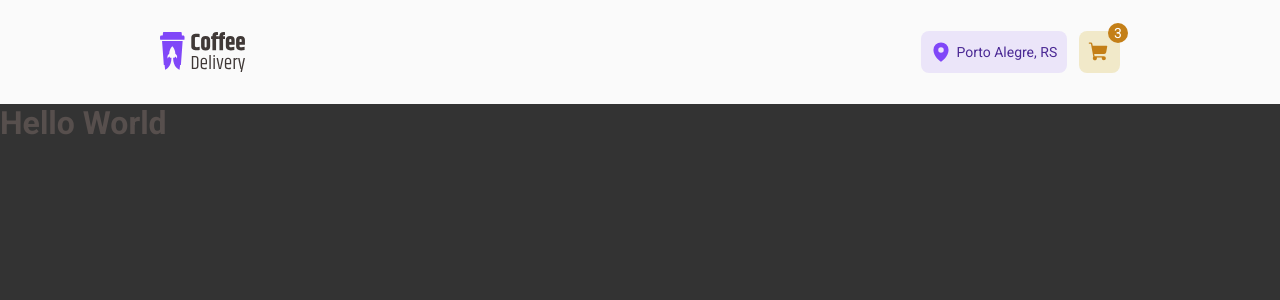
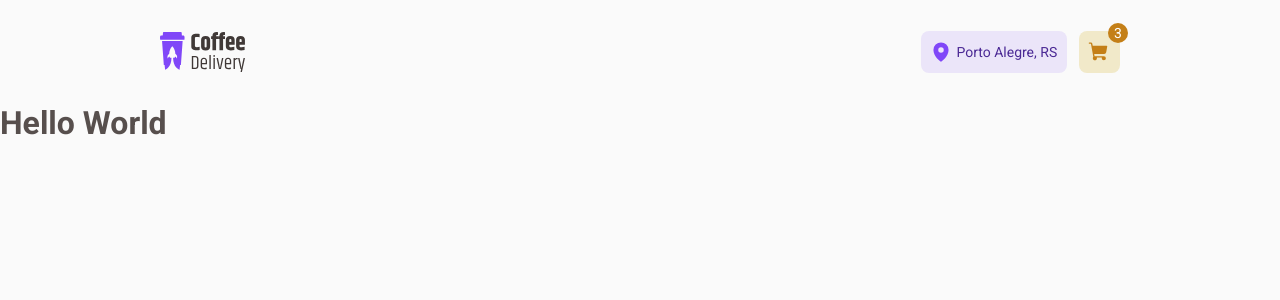
Before and after one commit to WagnerReis/Coffe-Delivery, a React (Vite) app: page / in a window 1280 px wide. Shown: the top 300 px of the page. Built offline with nearby package versions, Linux system fonts and the light colour scheme.

Commit message:
style: restore dynamic background color from theme

```diff
--- a/src/styles/global.ts
+++ b/src/styles/global.ts
@@ -13,8 +13,7 @@ export const GlobalStyle = createGlobalStyle`
   }
 
   body {
-    /* background: ${(props) => props.theme["background"]}; */
-    background: #333;
+    background: ${(props) => props.theme["background"]};
     color: ${(props) => props.theme["base-text"]};
     -webkit-font-smoothing: antialiased;
   }
```
